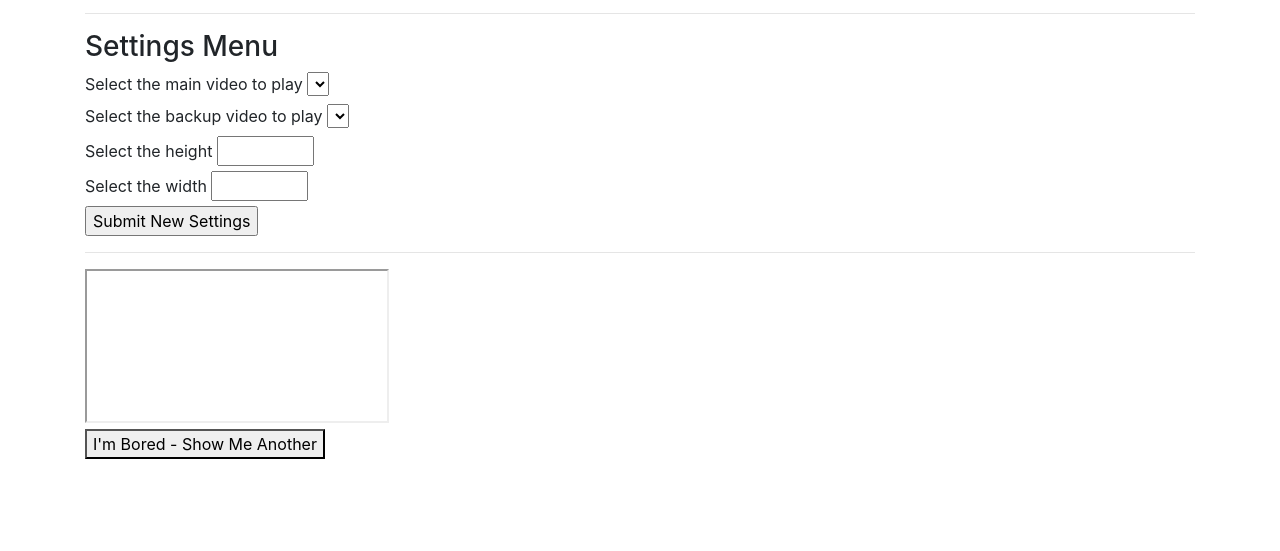
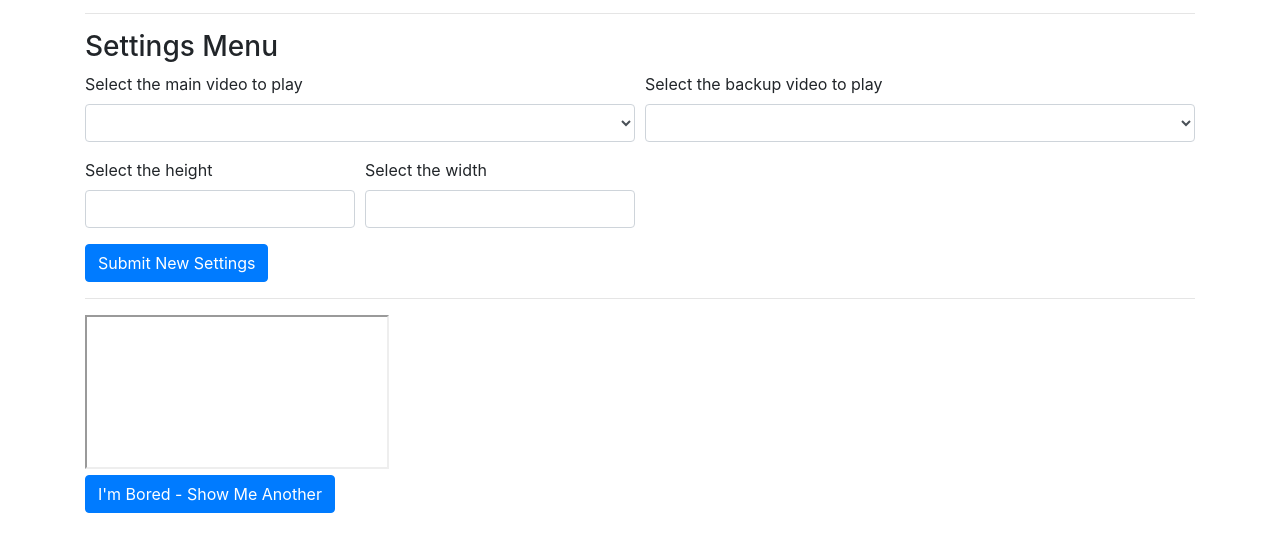
Before and after one commit to instil/goto-amsterdam-2022-typescript-lab, a website built with webpack: page type-coding-in-ts/public/index.html in a window 1280 px wide. Shown: the part 51-602 px from the top of the page. Built offline with nearby package versions, Linux system fonts and the light colour scheme.

Commit message:
Add bootstrap form styling to UI

```diff
--- a/type-coding-in-ts/public/index.html
+++ b/type-coding-in-ts/public/index.html
@@ -11,44 +11,50 @@
     <hr/>
     <h3>Settings Menu</h3>
     <form id="videoSettingsForm">
-        <div>
+        <div class="form-row">
+            <div class="form-group col-md-6">
                 <label for="mainVideoURL">
                     Select the main video to play
                 </label>
-            <select id="mainVideoURL">
+                <select class="form-control" id="mainVideoURL">
                 </select>
             </div>
-        <div>
+            <div class="form-group col-md-6">
                 <label for="backupVideoURL">
                     Select the backup video to play
                 </label>
-            <select id="backupVideoURL">
+                <select class="form-control" id="backupVideoURL">
                 </select>
             </div>
-        <div>
+        </div>
+        <div class="form-row">
+            <div class="form-group col-md-3">
                 <label for="videoHeight">
                     Select the height
                 </label>
                 <input type="number" id="videoHeight"
+                       class="form-control"
                        min="100" max="800" required>
             </div>
-        <div>
+            <div class="form-group col-md-3">
                 <label for="videoWidth">
                     Select the width
                 </label>
                 <input type="number" id="videoWidth"
+                       class="form-control"
                        min="100" max="800" required>
             </div>
-        <div>
-            <input type="submit" value="Submit New Settings"/>
         </div>
+        <input type="submit" class="btn btn-primary" value="Submit New Settings"/>
     </form>
     <hr/>
     <h3 id="videoTitle"></h3>
     <iframe id="theVideo">
     </iframe>
     <form>
-        <button id="switchButton">I'm Bored - Show Me Another</button>
+        <button id="switchButton" class="btn btn-primary">
+            I'm Bored - Show Me Another
+        </button>
     </form>
 </div>
 </body>
```
Lines whose indentation alone changed are shown as unchanged.
